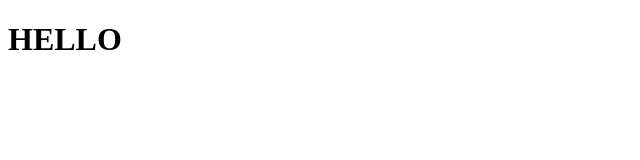
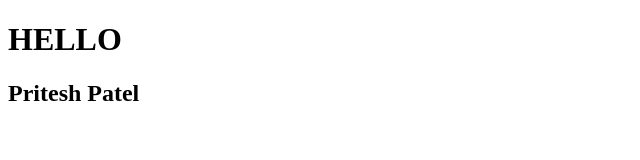
Before and after one commit to Lovneesh1/week10_classwork_javascript, a plain HTML site: page index.html in a window 1280 px wide. Shown: the whole page, without its empty margins (0-640 px from the left). Drawn offline with Linux system fonts and the light colour scheme.

Commit message:
Pritesh updated the file

```diff
--- a/index.html
+++ b/index.html
@@ -8,5 +8,6 @@
 </head>
 <body>
     <h1>HELLO</h1>
+    <h2>Pritesh Patel</h2>
 </body>
 </html>
```
